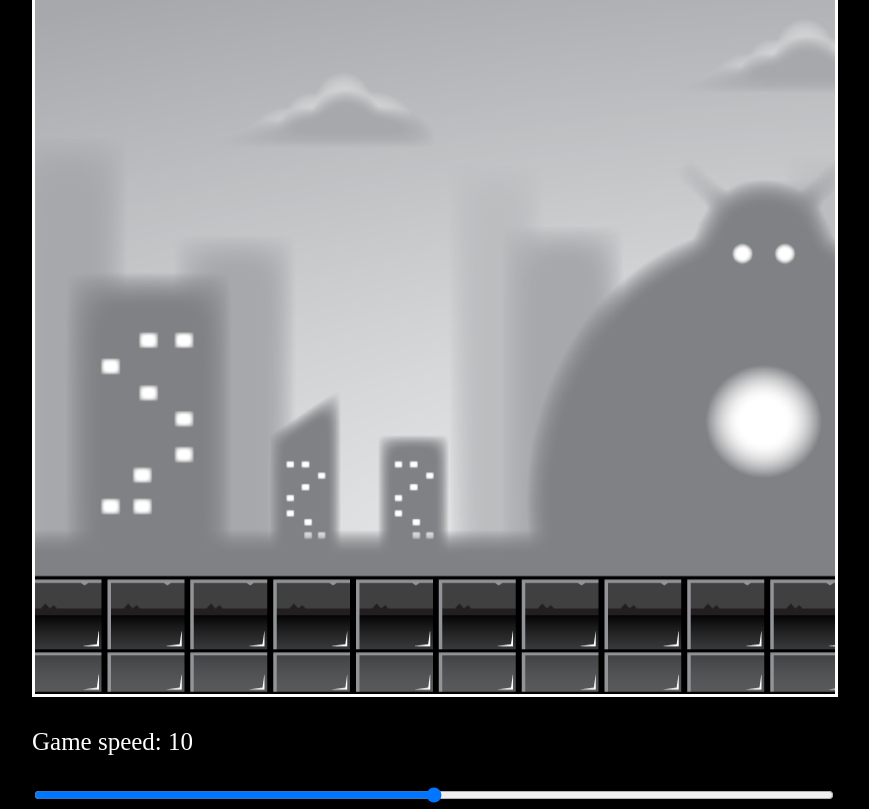
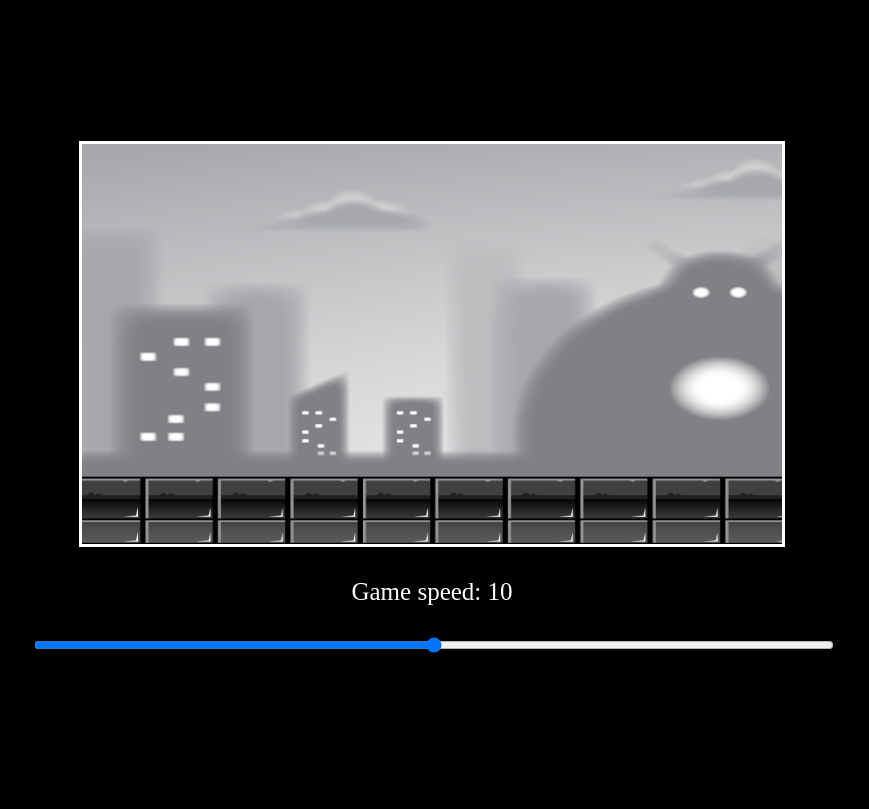
Before and after one commit to AnilBASARAN/secondOne-ParalaxEffect, a plain HTML site: page index.html in a window 1280 px wide. Shown: the whole page, without its empty margins (208-1077 px from the left). Drawn offline with Linux system fonts and the light colour scheme; animation ran at ten frames a second.

Commit message:
changed the ratio

```diff
--- a/styles.css
+++ b/styles.css
@@ -9,13 +9,14 @@ background: black;
     top:50%;
     left: 50%;
     font-size: 25px;
+    text-align: center;
 }
 
 #canvas1{
     position: relative;
     border: 3px solid white;
-    width: 800px;
-    height: 700px;
+    width: 700px;
+    height: 400px;
 
 }
 
```
